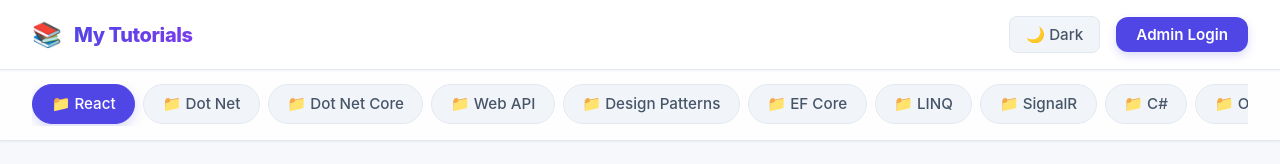
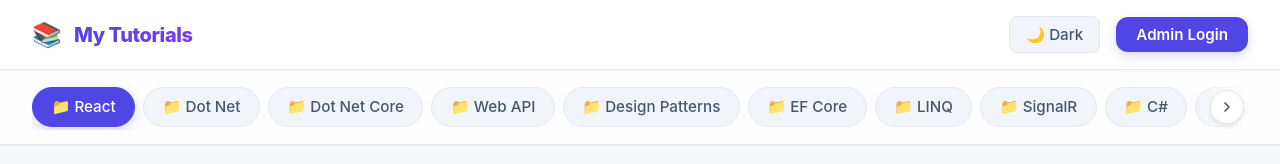
Before and after one commit to ashutoshparmar/tutorials-app, a React (Vite) app in the folder UI/: page / in a window 1280 px wide. Shown: the top 164 px of the page. Built offline with nearby package versions, Linux system fonts and the light colour scheme.

Commit message:
change course header

```diff
--- a/UI/src/App.css
+++ b/UI/src/App.css
@@ -265,11 +265,29 @@ input:focus, textarea:focus, select:focus {
   gap: 1rem;
 }
 
-.course-tabs {
+/* Scrollable Desktop Container with Chevrons */
+.course-tabs-desktop-container {
+  position: relative;
+  display: flex;
+  align-items: center;
+  flex-grow: 1;
+  overflow: hidden;
+  max-width: 100%;
+}
+
+.course-tabs-desktop-container .course-tabs {
+  flex-grow: 1;
   display: flex;
   gap: 0.5rem;
   overflow-x: auto;
-  padding-bottom: 0.15rem;
+  scrollbar-width: none; /* Firefox */
+  -ms-overflow-style: none;  /* IE and Edge */
+  scroll-behavior: smooth;
+  padding: 0.2rem 0;
+}
+
+.course-tabs-desktop-container .course-tabs::-webkit-scrollbar {
+  display: none; /* Chrome, Safari and Opera */
 }
 
 .course-tab-btn {
@@ -280,6 +298,7 @@ input:focus, textarea:focus, select:focus {
   font-weight: 500;
   border: 1px solid var(--border-color);
   white-space: nowrap;
+  transition: all 0.2s cubic-bezier(0.4, 0, 0.2, 1);
 }
 
 .course-tab-btn.active {
@@ -291,6 +310,168 @@ input:focus, textarea:focus, select:focus {
 
 .course-tab-btn:hover:not(.active) {
   background-color: var(--bg-accent);
+}
+
+/* Scroll Fade Indicator Overlays */
+.scroll-fade-left {
+  position: absolute;
+  left: 0;
+  top: 0;
+  bottom: 0;
+  width: 50px;
+  background: linear-gradient(to right, var(--bg-secondary), transparent);
+  pointer-events: none;
+  z-index: 2;
+}
+
+.scroll-fade-right {
+  position: absolute;
+  right: 0;
+  top: 0;
+  bottom: 0;
+  width: 50px;
+  background: linear-gradient(to left, var(--bg-secondary), transparent);
+  pointer-events: none;
+  z-index: 2;
+}
+
+/* Chevron Buttons */
+.scroll-chevron-btn {
+  position: absolute;
+  top: 50%;
+  transform: translateY(-50%);
+  background-color: var(--bg-secondary);
+  color: var(--text-secondary);
+  border: 1px solid var(--border-color);
+  border-radius: 50%;
+  width: 34px;
+  height: 34px;
+  display: flex;
+  align-items: center;
+  justify-content: center;
+  box-shadow: var(--shadow-md);
+  z-index: 3;
+  cursor: pointer;
+  transition: all 0.2s ease;
+}
+
+.scroll-chevron-btn:hover {
+  background-color: var(--brand-primary);
+  color: var(--text-on-brand);
+  border-color: var(--brand-primary);
+  transform: translateY(-50%) scale(1.05);
+}
+
+.scroll-chevron-btn.left {
+  left: 0.25rem;
+}
+
+.scroll-chevron-btn.right {
+  right: 0.25rem;
+}
+
+/* Responsive Helpers */
+.desktop-only {
+  display: flex;
+}
+
+.mobile-only {
+  display: none !important;
+}
+
+/* Mobile Dropdown Styling */
+.course-dropdown-container {
+  position: relative;
+  width: 100%;
+}
+
+.course-dropdown-btn {
+  display: flex;
+  justify-content: space-between;
+  align-items: center;
+  width: 100%;
+  padding: 0.75rem 1.25rem;
+  background-color: var(--bg-secondary);
+  border: 1px solid var(--border-color);
+  border-radius: 0.75rem;
+  color: var(--text-primary);
+  font-weight: 500;
+  box-shadow: var(--shadow-sm);
+  text-align: left;
+}
+
+.course-dropdown-btn strong {
+  color: var(--brand-primary);
+}
+
+.dropdown-chevron {
+  display: inline-flex;
+  transition: transform 0.2s ease;
+}
+
+.dropdown-chevron.open {
+  transform: rotate(180deg);
+}
+
+.course-dropdown-menu {
+  position: absolute;
+  top: calc(100% + 0.5rem);
+  left: 0;
+  right: 0;
+  background-color: var(--bg-secondary);
+  border: 1px solid var(--border-color);
+  border-radius: 0.75rem;
+  box-shadow: var(--shadow-lg);
+  z-index: 50;
+  max-height: 250px;
+  overflow-y: auto;
+  display: flex;
+  flex-direction: column;
+  padding: 0.5rem;
+  gap: 0.25rem;
+  animation: slideDown 0.2s ease;
+}
+
+.course-dropdown-item {
+  width: 100%;
+  padding: 0.65rem 1rem;
+  border-radius: 0.5rem;
+  text-align: left;
+  color: var(--text-secondary);
+  font-weight: 500;
+  transition: all 0.15s ease;
+}
+
+.course-dropdown-item:hover {
+  background-color: var(--bg-tertiary);
+  color: var(--text-primary);
+}
+
+.course-dropdown-item.active {
+  background-color: var(--brand-primary);
+  color: var(--text-on-brand);
+}
+
+.admin-fields-wrapper {
+  display: flex;
+  align-items: center;
+  gap: 0.75rem;
+  flex-wrap: wrap;
+}
+
+.mobile-admin-toggle {
+  display: none;
+}
+
+@keyframes slideDown {
+  from {
+    opacity: 0;
+    transform: translateY(-8px);
+  }
+  to {
+    opacity: 1;
+    transform: translateY(0);
+  }
 }
 
 /* Admin course actions inside tabs bar */
@@ -927,6 +1108,55 @@ input:focus, textarea:focus, select:focus {
     padding: 1rem;
     flex-direction: column;
     align-items: stretch;
+    gap: 0.75rem;
+  }
+
+  .desktop-only {
+    display: none !important;
+  }
+
+  .mobile-only {
+    display: block !important;
+  }
+
+  .course-dropdown-container.mobile-only {
+    display: block !important;
+  }
+
+  .mobile-admin-toggle {
+    display: block !important;
+    width: 100%;
+    margin-bottom: 0.25rem;
+  }
+
+  .admin-fields-wrapper {
+    display: none;
+    flex-direction: column;
+    align-items: stretch;
+    width: 100%;
+    gap: 0.75rem;
+    padding-top: 0.5rem;
+    border-top: 1px dashed var(--border-color);
+  }
+
+  .admin-fields-wrapper.mobile-open {
+    display: flex;
+  }
+
+  .admin-fields-wrapper .input-group,
+  .admin-fields-wrapper .action-group {
+    width: 100%;
+    display: flex;
+    gap: 0.35rem;
+  }
+
+  .admin-fields-wrapper .input-group input {
+    flex-grow: 1;
+    max-width: none;
+  }
+
+  .admin-fields-wrapper button {
+    flex-grow: 1;
   }
 
   .hamburger-button {
@@ -942,10 +1172,7 @@ input:focus, textarea:focus, select:focus {
 
   .add-course-inline {
     justify-content: stretch;
-  }
-  .input-group input {
-    flex-grow: 1;
-    max-width: none;
+    width: 100%;
   }
 }
 
--- a/UI/src/components/CourseTabs.tsx
+++ b/UI/src/components/CourseTabs.tsx
@@ -1,4 +1,4 @@
-import React, { useRef } from 'react';
+import React, { useRef, useState, useEffect } from 'react';
 import { Course } from '../types';
 
 interface CourseTabsProps {
@@ -27,6 +27,15 @@ export const CourseTabs: React.FC<CourseTabsProps> = ({
   importError
 }) => {
   const fileInputRef = useRef<HTMLInputElement | null>(null);
+  const tabsRef = useRef<HTMLDivElement | null>(null);
+  const dropdownRef = useRef<HTMLDivElement | null>(null);
+
+  const [showLeftChevron, setShowLeftChevron] = useState(false);
+  const [showRightChevron, setShowRightChevron] = useState(false);
+  const [isDropdownOpen, setIsDropdownOpen] = useState(false);
+  const [isAdminPaneOpen, setIsAdminPaneOpen] = useState(false);
+
+  const activeCourse = courses.find((course) => course.id === selectedCourseId) || courses[0];
 
   const triggerImportClick = () => {
     if (fileInputRef.current) {
@@ -35,9 +44,85 @@ export const CourseTabs: React.FC<CourseTabsProps> = ({
     }
   };
 
+  // Check overflow and update chevron visibility
+  const checkScroll = () => {
+    const container = tabsRef.current;
+    if (container) {
+      const { scrollLeft, scrollWidth, clientWidth } = container;
+      // Allow 2px boundary tolerance
+      setShowLeftChevron(scrollLeft > 2);
+      setShowRightChevron(scrollLeft + clientWidth < scrollWidth - 2);
+    }
+  };
+
+  useEffect(() => {
+    checkScroll();
+    window.addEventListener('resize', checkScroll);
+    return () => window.removeEventListener('resize', checkScroll);
+  }, [courses]);
+
+  // Handle manual tab switching ensuring the selected tab is scrolled into view
+  useEffect(() => {
+    const activeTabElement = tabsRef.current?.querySelector('.course-tab-btn.active');
+    if (activeTabElement) {
+      activeTabElement.scrollIntoView({
+        behavior: 'smooth',
+        block: 'nearest',
+        inline: 'nearest'
+      });
+      // Delay checkScroll slightly to allow smooth scroll animation to finish
+      setTimeout(checkScroll, 300);
+    }
+  }, [selectedCourseId]);
+
+  const handleScroll = () => {
+    checkScroll();
+  };
+
+  const scroll = (direction: 'left' | 'right') => {
+    const container = tabsRef.current;
+    if (container) {
+      const scrollAmount = 240;
+      container.scrollBy({
+        left: direction === 'left' ? -scrollAmount : scrollAmount,
+        behavior: 'smooth'
+      });
+    }
+  };
+
+  // Close dropdown when clicking outside
+  useEffect(() => {
+    const handleClickOutside = (e: MouseEvent) => {
+      if (dropdownRef.current && !dropdownRef.current.contains(e.target as Node)) {
+        setIsDropdownOpen(false);
+      }
+    };
+    if (isDropdownOpen) {
+      document.addEventListener('mousedown', handleClickOutside);
+    }
+    return () => document.removeEventListener('mousedown', handleClickOutside);
+  }, [isDropdownOpen]);
+
+  const selectCourse = (courseId: string) => {
+    setCourse(courseId);
+    setIsDropdownOpen(false);
+  };
+
   return (
     <section className="course-bar">
-      <div className="course-tabs">
+      {/* Desktop View: Tabs with Chevrons */}
+      <div className="course-tabs-desktop-container desktop-only">
+        {showLeftChevron && (
+          <button className="scroll-chevron-btn left" onClick={() => scroll('left')} aria-label="Scroll left">
+            <svg viewBox="0 0 24 24" width="16" height="16" fill="none" stroke="currentColor" strokeWidth="2.5" strokeLinecap="round" strokeLinejoin="round">
+              <polyline points="15 18 9 12 15 6"></polyline>
+            </svg>
+          </button>
+        )}
+
+        {showLeftChevron && <div className="scroll-fade-left"></div>}
+
+        <div className="course-tabs" ref={tabsRef} onScroll={handleScroll}>
           {courses.map((course) => (
             <button
               key={course.id}
@@ -49,8 +134,53 @@ export const CourseTabs: React.FC<CourseTabsProps> = ({
           ))}
         </div>
 
+        {showRightChevron && <div className="scroll-fade-right"></div>}
+
+        {showRightChevron && (
+          <button className="scroll-chevron-btn right" onClick={() => scroll('right')} aria-label="Scroll right">
+            <svg viewBox="0 0 24 24" width="16" height="16" fill="none" stroke="currentColor" strokeWidth="2.5" strokeLinecap="round" strokeLinejoin="round">
+              <polyline points="9 18 15 12 9 6"></polyline>
+            </svg>
+          </button>
+        )}
+      </div>
+
+      {/* Mobile View: Custom Dropdown Menu */}
+      <div className="course-dropdown-container mobile-only" ref={dropdownRef}>
+        <button className="course-dropdown-btn" onClick={() => setIsDropdownOpen(!isDropdownOpen)}>
+          <span className="dropdown-label">📁 Course: <strong>{activeCourse ? activeCourse.title : 'Select...'}</strong></span>
+          <span className={`dropdown-chevron ${isDropdownOpen ? 'open' : ''}`}>
+            <svg viewBox="0 0 24 24" width="16" height="16" fill="none" stroke="currentColor" strokeWidth="2.5" strokeLinecap="round" strokeLinejoin="round">
+              <polyline points="6 9 12 15 18 9"></polyline>
+            </svg>
+          </span>
+        </button>
+
+        {isDropdownOpen && (
+          <div className="course-dropdown-menu">
+            {courses.map((course) => (
+              <button
+                key={course.id}
+                className={`course-dropdown-item ${course.id === selectedCourseId ? 'active' : ''}`}
+                onClick={() => selectCourse(course.id)}
+              >
+                📁 {course.title}
+              </button>
+            ))}
+          </div>
+        )}
+      </div>
+
+      {/* Admin Panel (Shared layout but responsive behavior) */}
       {canEdit && (
         <div className="admin-panel add-course-inline">
+          {/* Mobile Admin Expand Button */}
+          <button className="mobile-admin-toggle mobile-only secondary-btn" onClick={() => setIsAdminPaneOpen(!isAdminPaneOpen)}>
+            ⚙️ {isAdminPaneOpen ? 'Hide Course Options' : 'Manage Courses'}
+          </button>
+
+          {/* Action fields container */}
+          <div className={`admin-fields-wrapper ${isAdminPaneOpen ? 'mobile-open' : ''}`}>
             <div className="input-group">
               <input
                 value={newCourseTitle}
@@ -78,6 +208,7 @@ export const CourseTabs: React.FC<CourseTabsProps> = ({
             />
             {importError && <div className="import-error">⚠️ {importError}</div>}
           </div>
+        </div>
       )}
     </section>
   );
```
Also changed, not shown: 2 other files (tests, documents, lock files or other folders). Lines whose indentation alone changed are shown as unchanged.
